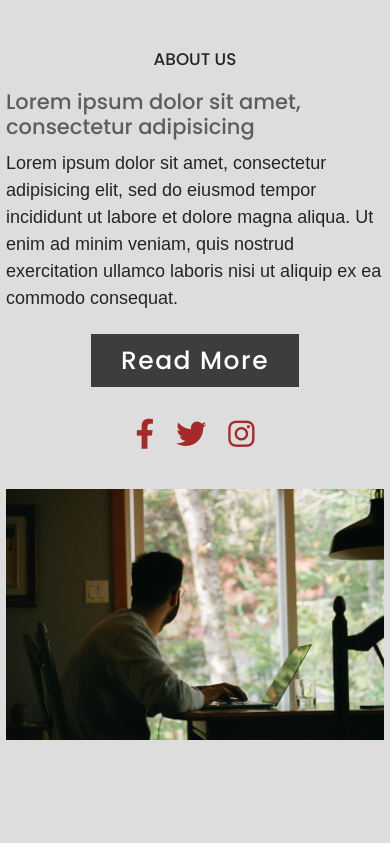
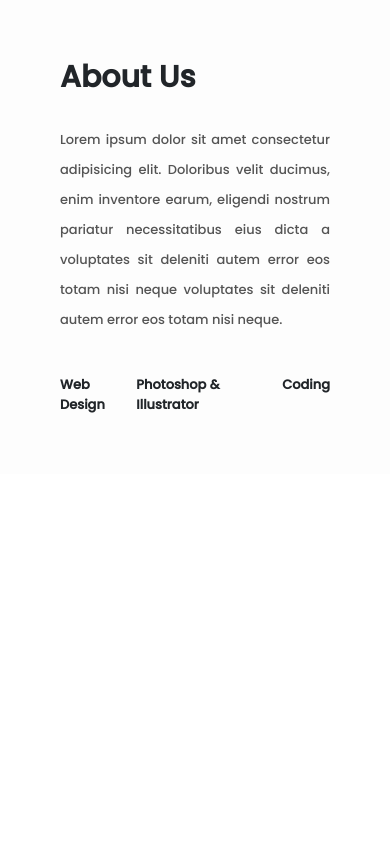
Before and after one commit to Callme-Group/Sajilo-Sewa, a Django app: page / in a window 390 px wide; the page is wider, and only the part inside the window is pictured. Shown: the part 913-1756 px from the top of that part. After the commit the page ends 1326 px from the top of that part, so only its background shows below. Run offline with Django 3.2, Linux system fonts and the light colour scheme; some web fonts are replaced.

Commit message:
about us

```diff
--- a/dashboard/static/css/style.css
+++ b/dashboard/static/css/style.css
@@ -429,106 +429,63 @@ z-index: 100;
 
 
 
-.sections{
-	width: 100%;
-	min-height: 100vh;
-	background-color: #ddd;
-}
-.container{
-	width: 80%;
-	display: block;
-	margin:auto;
-	padding-top: 100px;
-}
-.content-section{
-	float: left;
-	width: 55%;
-}
-.image-section{
-	float: right;
-	width: 40%;
-}
-.image-section img{
-	width: 100%;
-	height: auto;
-}
-.content-section .title{
-	text-transform: uppercase;
-	font-size: 28px;
-}
-.content-section .content h3{
-	margin-top: 20px;
-	color:#5d5d5d;
-	font-size: 21px;
-}
-.content-section .content p{
-	margin-top: 10px;
-	font-family: sans-serif;
-	font-size: 18px;
-	line-height: 1.5;
-}
-.content-section .content .button{
-	margin-top: 30px;
-}
-.content-section .content .button a{
-	background-color: #3d3d3d;
-	padding:12px 40px;
-	text-decoration: none;
-	color:#fff;
-	font-size: 25px;
-	letter-spacing: 1.5px;
-}
-.content-section .content .button a:hover{
-	background-color: #a52a2a;
-	color:#fff;
-}
-.content-section .social{
-	margin: 40px 40px;
-}
-.content-section .social i{
-	color:#a52a2a;
-	font-size: 30px;
-	padding:0px 10px;
-}
-.content-section .social i:hover{
-	color:#3d3d3d;
-}
-@media screen and (max-width: 768px){
-	.container{
-	width: 80%;
-	display: block;
-	margin:auto;
-	padding-top:50px;
-}
-.content-section{
-	float:none;
-	width:100%;
-	display: block;
-	margin:auto;
-}
-.image-section{
-	float:none;
-	width:100%;
-
-}
-.image-section img{
-	width: 100%;
-	height: auto;
-	display: block;
-	margin:auto;
-}
-.content-section .title{
-	text-align: center;
-	font-size: 19px;
-}
-.content-section .content .button{
-	text-align: center;
-}
-.content-section .content .button a{
-	padding:9px 30px;
-}
-.content-section .social{
-	text-align: center;
+.about-section{
+    background: url(../images/about.jpg) no-repeat left;
+    background-size: 55%;
+    background-color: #eeeded;
+    overflow: hidden;
+    padding: 100px 0;
 }
 
+.inner-container{
+    width: 55%;
+    float: right;
+    background-color: #fdfdfd;
+    padding: 150px;
 }
+
+.inner-container h1{
+    margin-bottom: 30px;
+    font-size: 30px;
+    font-weight: 900;
+}
+
+.text{
+    font-size: 13px;
+    color: #545454;
+    line-height: 30px;
+    text-align: justify;
+    margin-bottom: 40px;
+}
+
+.skills{
+    display: flex;
+    justify-content: space-between;
+    font-weight: 700;
+    font-size: 13px;
+}
+
+@media screen and (max-width:1200px){
+    .inner-container{
+        padding: 80px;
+    }
+}
+
+@media screen and (max-width:1000px){
+    .about-section{
+        background-size: 100%;
+        padding: 100px 40px;
+    }
+    .inner-container{
+        width: 100%;
+    }
+}
+
+@media screen and (max-width:600px){
+    .about-section{
+        padding: 0;
+    }
+    .inner-container{
+        padding: 60px;
+    }
+}
--- a/dashboard/templates/dashboard/dashboard.html
+++ b/dashboard/templates/dashboard/dashboard.html
@@ -15,33 +15,19 @@
     </div>
 </section>
 
-<div class="sections">
-		<div class="container">
-			<div class="content-section">
-				<div class="title">
-					<h1>About Us</h1>
-				</div>
-				<div class="content">
-					<h3>Lorem ipsum dolor sit amet, consectetur adipisicing</h3>
-					<p>Lorem ipsum dolor sit amet, consectetur adipisicing elit, sed do eiusmod
-					tempor incididunt ut labore et dolore magna aliqua. Ut enim ad minim veniam,
-					quis nostrud exercitation ullamco laboris nisi ut aliquip ex ea commodo
-					consequat.</p>
-					<div class="button">
-						<a href="">Read More</a>
-					</div>
-				</div>
-				<div class="social">
-					<a href=""><i class="fab fa-facebook-f"></i></a>
-					<a href=""><i class="fab fa-twitter"></i></a>
-					<a href=""><i class="fab fa-instagram"></i></a>
-				</div>
-			</div>
-			<div class="image-section">
-				<img src="{% static 'images/about.jpg' %}">
-			</div>
-		</div>
-	</div>
+<div class="about-section">
+        <div class="inner-container">
+            <h1>About Us</h1>
+            <p class="text">
+                Lorem ipsum dolor sit amet consectetur adipisicing elit. Doloribus velit ducimus, enim inventore earum, eligendi nostrum pariatur necessitatibus eius dicta a voluptates sit deleniti autem error eos totam nisi neque voluptates sit deleniti autem error eos totam nisi neque.
+            </p>
+            <div class="skills">
+                <span>Web Design</span>
+                <span>Photoshop & Illustrator</span>
+                <span>Coding</span>
+            </div>
+        </div>
+    </div>
 
 
 {% endblock %}
```
